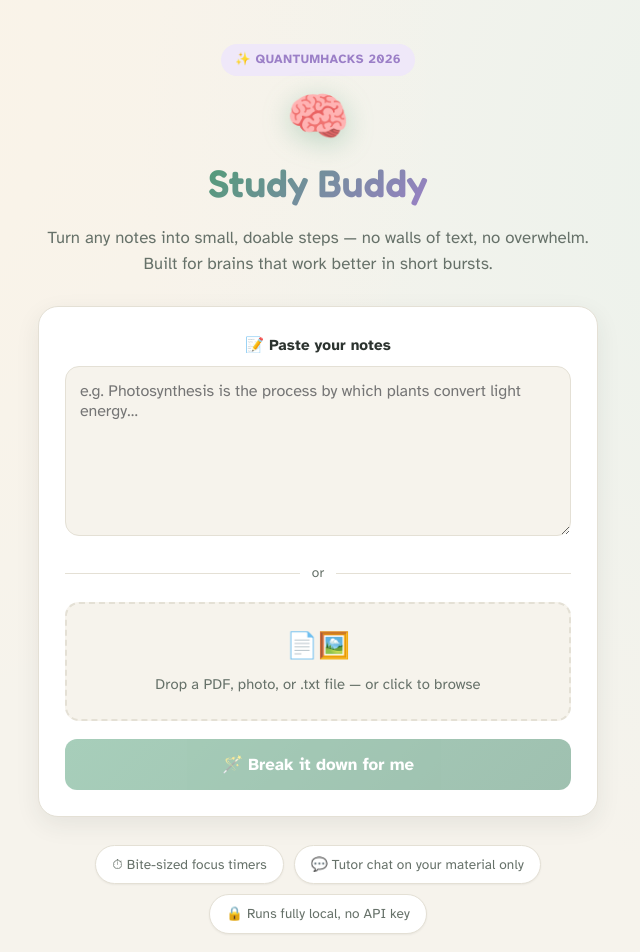
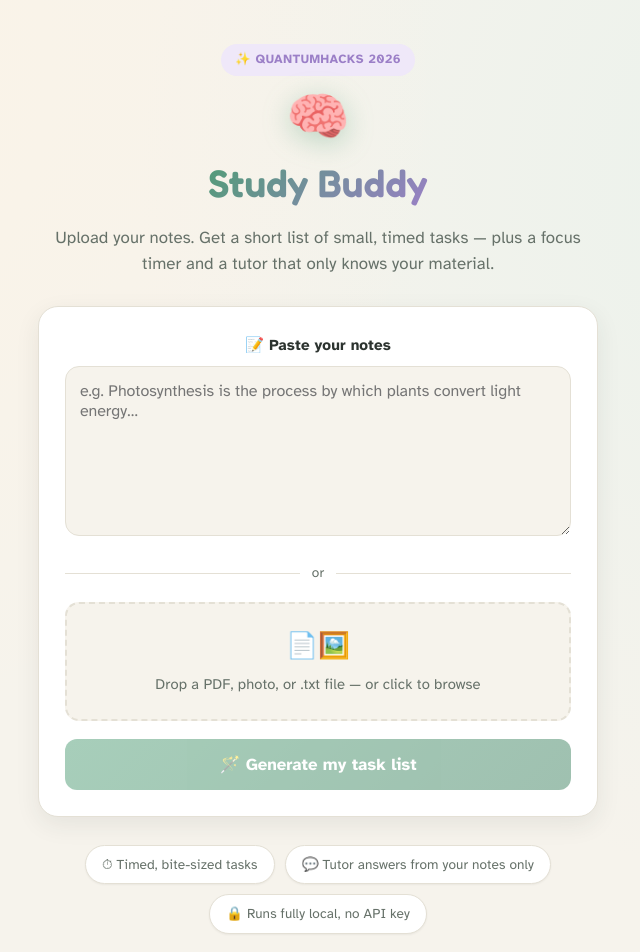
Before and after one commit to alphamanik656-cell/study-buddy-agent, a React (Vite) app in the folder frontend/: page / in a window 1280 px wide. Shown: the top 952 px of the page, without its empty margins (322-962 px from the left). Built offline with nearby package versions, Linux system fonts and the light colour scheme; no server answers.

Commit message:
Tighten in-app copy: describe the mechanic, not the vibe
Subtitle now states what the app does (upload -> tasks -> timer -> tutor)
instead of benefit-speak; button and feature-pill labels describe the
concrete output rather than vague action words.

```diff
--- a/frontend/src/components/TutorChat.jsx
+++ b/frontend/src/components/TutorChat.jsx
@@ -29,7 +29,7 @@ export default function TutorChat({ sourceText }) {
   return (
     <div className="card chat-card">
       <h3>💬 Ask your tutor</h3>
-      <p className="task-summary">Questions are answered using only your uploaded material.</p>
+      <p className="task-summary">Answers come only from your uploaded material.</p>
 
       <div className="chat-history">
         {history.length === 0 && <p className="chat-empty">Stuck on something? Ask away.</p>}
--- a/frontend/src/components/UploadScreen.jsx
+++ b/frontend/src/components/UploadScreen.jsx
@@ -28,8 +28,8 @@ export default function UploadScreen({ onSubmit, loading, error }) {
         </div>
         <h1>Study Buddy</h1>
         <p className="subtitle">
-          Turn any notes into small, doable steps — no walls of text, no overwhelm.
-          Built for brains that work better in short bursts.
+          Upload your notes. Get a short list of small, timed tasks — plus a focus timer
+          and a tutor that only knows your material.
         </p>
       </div>
 
@@ -93,14 +93,14 @@ export default function UploadScreen({ onSubmit, loading, error }) {
           {error && <p className="error">⚠️ {error}</p>}
 
           <button type="submit" className="primary big" disabled={loading || (!text.trim() && !file)}>
-            {loading ? '🪄 Breaking it down…' : '🪄 Break it down for me'}
+            {loading ? '🪄 Generating your task list…' : '🪄 Generate my task list'}
           </button>
         </form>
       </div>
 
       <div className="feature-strip">
-        <div className="feature-pill">⏱ Bite-sized focus timers</div>
-        <div className="feature-pill">💬 Tutor chat on your material only</div>
+        <div className="feature-pill">⏱ Timed, bite-sized tasks</div>
+        <div className="feature-pill">💬 Tutor answers from your notes only</div>
         <div className="feature-pill">🔒 Runs fully local, no API key</div>
       </div>
     </div>
```
